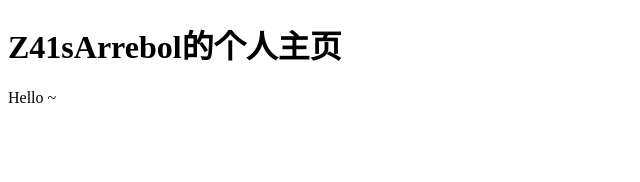
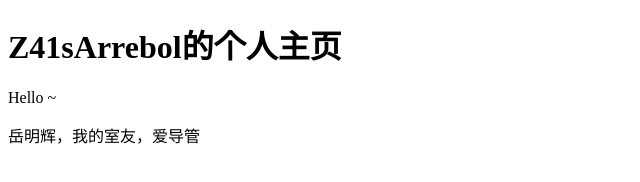
Before and after one commit to Z41sArrebol/Z41sArrebol.GitHub.io, a plain HTML site: page index.html in a window 1280 px wide. Shown: the whole page, without its empty margins (0-640 px from the left). Drawn offline with Linux system fonts and the light colour scheme.

Commit message:
Update index.html

```diff
--- a/index.html
+++ b/index.html
@@ -9,6 +9,7 @@
 <body>
     <h1>Z41sArrebol的个人主页</h1>
     <p>Hello ~</p>
+    <p>岳明辉，我的室友，爱导管</p>
 
 </body>
 </html>
```
